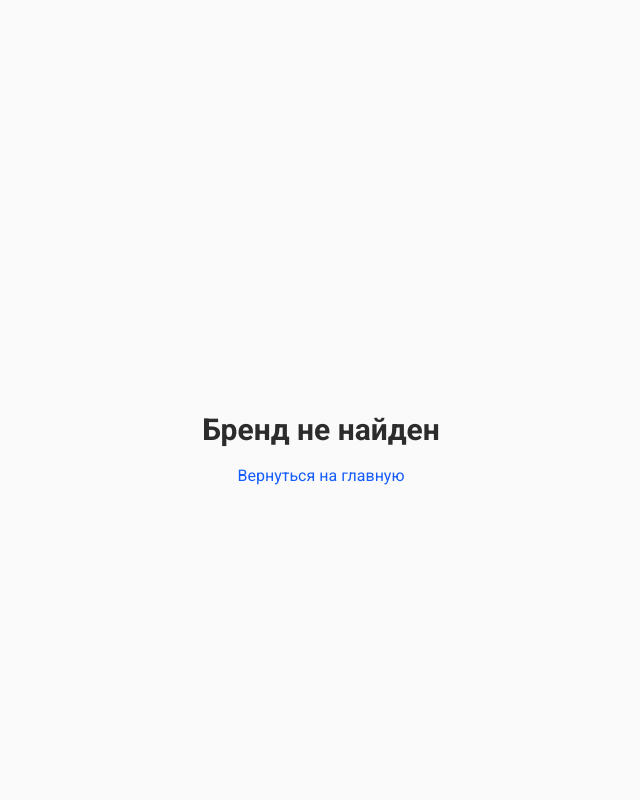
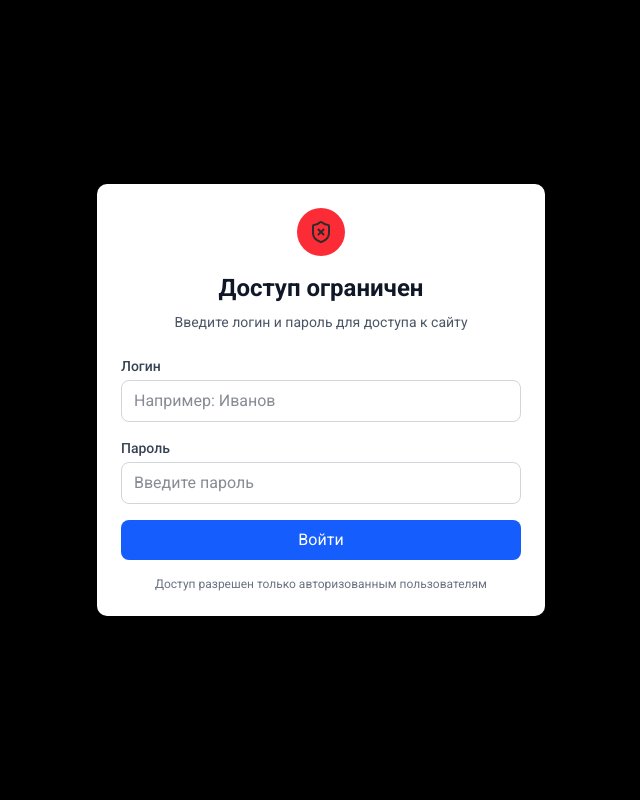
Before and after one commit to Kravchenko-Sergey/atm-doka, a Next.js app: page /login in a window 1280 px wide. Shown: the top 800 px of the page, without its empty margins (319-959 px from the left). Built offline with nearby package versions, Linux system fonts and the light colour scheme.

Commit message:
add auth

```diff
--- /dev/null
+++ b/src/app/api/auth/route.ts
@@ -0,0 +1,75 @@
+import { NextResponse } from 'next/server'
+
+export async function POST(request: Request) {
+	try {
+		const { action } = await request.json()
+
+		if (action === 'login') {
+			// Устанавливаем время последней активности
+			const now = new Date()
+			const expiresAt = new Date(now.getTime() + 24 * 60 * 60 * 1000) // +24 часа
+
+			const response = NextResponse.json({
+				success: true,
+				expiresAt: expiresAt.toISOString()
+			})
+
+			// Устанавливаем cookie авторизации
+			response.cookies.set('auth', 'true', {
+				httpOnly: true,
+				secure: process.env.NODE_ENV === 'production',
+				sameSite: 'lax',
+				maxAge: 60 * 60 * 24, // 24 часа
+				path: '/'
+			})
+
+			// Устанавливаем cookie с временем истечения сессии
+			response.cookies.set('auth_expires', expiresAt.toISOString(), {
+				httpOnly: true,
+				secure: process.env.NODE_ENV === 'production',
+				sameSite: 'lax',
+				maxAge: 60 * 60 * 24,
+				path: '/'
+			})
+
+			return response
+		}
+
+		if (action === 'logout') {
+			const response = NextResponse.json({ success: true })
+
+			// Удаляем cookies
+			response.cookies.delete('auth')
+			response.cookies.delete('auth_expires')
+
+			return response
+		}
+
+		if (action === 'check') {
+			// Проверяем не истекла ли сессия
+			const expiresAt = request.headers
+				.get('cookie')
+				?.match(/auth_expires=([^;]+)/)?.[1]
+
+			if (expiresAt) {
+				const expiresDate = new Date(expiresAt)
+				const now = new Date()
+
+				if (now > expiresDate) {
+					// Сессия истекла
+					return NextResponse.json({ expired: true })
+				}
+			}
+
+			return NextResponse.json({ expired: false })
+		}
+
+		return NextResponse.json({ error: 'Invalid action' }, { status: 400 })
+	} catch (error) {
+		console.error('Auth API error:', error)
+		return NextResponse.json(
+			{ error: 'Internal server error' },
+			{ status: 500 }
+		)
+	}
+}
--- a/src/app/layout.tsx
+++ b/src/app/layout.tsx
@@ -30,12 +30,20 @@ export default function RootLayout({
 	}
 
 	return (
-		<html lang='ru' className={`${theme} ${roboto.className} scroll-smooth scroll-pt-[188px] lg:scroll-pt-[134px]`} suppressHydrationWarning>
+		<html
+			lang='ru'
+			className={`${theme} ${roboto.className} scroll-smooth scroll-pt-[188px] lg:scroll-pt-[134px]`}
+			suppressHydrationWarning
+		>
 			<head></head>
-			<body className={`min-h-screen w-full bg-[#fafafa] text-[#2C2C2C] flex flex-col dark:bg-[#292a2e] dark:text-[#fafafa]`}>
-				{/* <Header theme={theme} /> */}
-				<main className='mx-auto w-full max-w-[1572px] flex flex-col flex-1 justify-center pt-[100px]'>{children}</main>
-				{/* <Footer theme={theme} toggleTheme={toggleTheme} /> */}
+			<body
+				className={`min-h-screen w-full bg-[#fafafa] text-[#2C2C2C] flex flex-col dark:bg-[#292a2e] dark:text-[#fafafa]`}
+			>
+				<Header theme={theme} />
+				<main className='mx-auto w-full max-w-[1572px] flex flex-col flex-1 justify-center pt-[100px]'>
+					{children}
+				</main>
+				<Footer theme={theme} toggleTheme={toggleTheme} />
 				<Toaster />
 				<Analytics />
 			</body>
--- /dev/null
+++ b/src/app/login/page.tsx
@@ -0,0 +1,194 @@
+'use client'
+
+import { useState } from 'react'
+import { useRouter, useSearchParams } from 'next/navigation'
+import { ShieldX } from 'lucide-react'
+
+// Массив разрешенных фамилий
+const ALLOWED_LASTNAMES = [
+	'Кравченко',
+	'Луганский',
+	'Колобовников',
+	'Джуманьязов',
+	'Иванов',
+	'Бондарь'
+]
+
+// Общий пароль для всех
+const COMMON_PASSWORD = 'atm2026'
+
+export default function LoginPage() {
+	const router = useRouter()
+	const searchParams = useSearchParams()
+	const redirectTo = searchParams.get('redirectTo') || '/'
+
+	const [lastname, setLastname] = useState('')
+	const [password, setPassword] = useState('')
+	const [error, setError] = useState('')
+	const [isLoading, setIsLoading] = useState(false)
+
+	const handleSubmit = async (e: React.FormEvent) => {
+		e.preventDefault()
+		setError('')
+		setIsLoading(true)
+
+		// Триммируем и нормализуем фамилию
+		const trimmedLastname = lastname.trim()
+		const normalizedLastname =
+			trimmedLastname.charAt(0).toUpperCase() +
+			trimmedLastname.slice(1).toLowerCase()
+
+		// Проверка фамилии в массиве (регистронезависимая)
+		const isLastnameValid = ALLOWED_LASTNAMES.some(
+			(name) => name.toLowerCase() === trimmedLastname.toLowerCase()
+		)
+
+		// Проверка пароля
+		const isPasswordValid = password === COMMON_PASSWORD
+
+		console.log('Login attempt:', {
+			enteredLastname: trimmedLastname,
+			isValidLastname: isLastnameValid,
+			isValidPassword: isPasswordValid
+		})
+
+		if (isLastnameValid && isPasswordValid) {
+			try {
+				const response = await fetch('/api/auth', {
+					method: 'POST',
+					headers: {
+						'Content-Type': 'application/json'
+					},
+					body: JSON.stringify({ action: 'login' })
+				})
+
+				const data = await response.json()
+
+				if (response.ok && data.success) {
+					// Принудительно обновляем страницу, чтобы middleware сработал
+					router.push(redirectTo)
+					router.refresh() // Добавляем refresh для обновления cookie на клиенте
+				} else {
+					setError(
+						'Ошибка авторизации: ' + (data.error || 'Неизвестная ошибка')
+					)
+				}
+			} catch (error) {
+				console.error('Fetch error:', error)
+				setError('Ошибка соединения с сервером')
+			}
+		} else {
+			setError('Неверная фамилия или пароль')
+		}
+
+		setIsLoading(false)
+	}
+
+	return (
+		<div className='min-h-screen bg-gray-100 flex items-center justify-center'>
+			<div className='fixed inset-0 bg-black bg-opacity-50 flex items-center justify-center z-50 p-4'>
+				<div className='bg-white rounded-lg shadow-xl max-w-md w-full transform transition-all'>
+					<div className='p-6'>
+						<div className='text-center mb-6'>
+							<div className='mx-auto flex items-center justify-center h-12 w-12 rounded-full bg-red-500 mb-4'>
+								<ShieldX />
+							</div>
+							<h2 className='text-2xl font-bold text-gray-900'>
+								Доступ ограничен
+							</h2>
+							<p className='mt-2 text-sm text-gray-600'>
+								Введите логин и пароль для доступа к сайту
+							</p>
+						</div>
+
+						<form onSubmit={handleSubmit} className='space-y-4'>
+							<div>
+								<label
+									htmlFor='lastname'
+									className='block text-sm font-medium text-gray-700 mb-1'
+								>
+									Логин
+								</label>
+								<input
+									id='lastname'
+									type='text'
+									value={lastname}
+									onChange={(e) => setLastname(e.target.value)}
+									className='w-full px-3 py-2 border border-gray-300 rounded-md focus:outline-none focus:ring-2 focus:ring-blue-500 focus:border-transparent text-gray-900 bg-white'
+									placeholder='Например: Иванов'
+									required
+									disabled={isLoading}
+									autoComplete='off'
+								/>
+							</div>
+
+							<div>
+								<label
+									htmlFor='password'
+									className='block text-sm font-medium text-gray-700 mb-1'
+								>
+									Пароль
+								</label>
+								<input
+									id='password'
+									type='password'
+									value={password}
+									onChange={(e) => setPassword(e.target.value)}
+									className='w-full px-3 py-2 border border-gray-300 rounded-md focus:outline-none focus:ring-2 focus:ring-blue-500 focus:border-transparent text-gray-900 bg-white'
+									placeholder='Введите пароль'
+									required
+									disabled={isLoading}
+									autoComplete='off'
+								/>
+							</div>
+
+							{error && (
+								<div className='bg-red-50 border border-red-200 text-red-700 px-4 py-3 rounded-md text-sm'>
+									{error}
+								</div>
+							)}
+
+							<button
+								type='submit'
+								disabled={isLoading}
+								className='w-full bg-blue-600 text-white py-2 px-4 rounded-md hover:bg-blue-700 focus:outline-none focus:ring-2 focus:ring-blue-500 focus:ring-offset-2 transition-colors disabled:opacity-50 disabled:cursor-not-allowed'
+							>
+								{isLoading ? (
+									<span className='flex items-center justify-center'>
+										<svg
+											className='animate-spin -ml-1 mr-3 h-5 w-5 text-white'
+											xmlns='http://www.w3.org/2000/svg'
+											fill='none'
+											viewBox='0 0 24 24'
+										>
+											<circle
+												className='opacity-25'
+												cx='12'
+												cy='12'
+												r='10'
+												stroke='currentColor'
+												strokeWidth='4'
+											></circle>
+											<path
+												className='opacity-75'
+												fill='currentColor'
+												d='M4 12a8 8 0 018-8V0C5.373 0 0 5.373 0 12h4zm2 5.291A7.962 7.962 0 014 12H0c0 3.042 1.135 5.824 3 7.938l3-2.647z'
+											></path>
+										</svg>
+										Вход...
+									</span>
+								) : (
+									'Войти'
+								)}
+							</button>
+						</form>
+
+						<div className='mt-4 text-center text-xs text-gray-500'>
+							<p>Доступ разрешен только авторизованным пользователям</p>
+						</div>
+					</div>
+				</div>
+			</div>
+		</div>
+	)
+}
--- a/src/app/project-closed/page.tsx
+++ /dev/null
@@ -1,9 +0,0 @@
-export default function ProjectClosed() {
-	return (
-		<div className='min-h-screen flex flex-col items-center justify-center p-4'>
-			<div className='max-w-md text-center'>
-				<h1 className='text-4xl font-bold text-red-600 mb-6'>Проект закрыт</h1>
-			</div>
-		</div>
-	)
-}
--- /dev/null
+++ b/src/globals.d.ts
@@ -0,0 +1,5 @@
+// globals.d.ts
+declare module '*.css' {
+	const content: { [className: string]: string }
+	export default content
+}
--- a/src/middleware.ts
+++ b/src/middleware.ts
@@ -1,27 +1,51 @@
-import { NextResponse } from 'next/server';
-import type { NextRequest } from 'next/server';
+import { NextResponse } from 'next/server'
+import type { NextRequest } from 'next/server'
 
 export function middleware(request: NextRequest) {
-  // Разрешаем доступ только к странице закрытия проекта
-  if (request.nextUrl.pathname === '/project-closed') {
-    return NextResponse.next();
-  }
+	const authCookie = request.cookies.get('auth')
+	const expiresCookie = request.cookies.get('auth_expires')
+	const isAuthenticated = authCookie?.value === 'true'
+	const isLoginPage = request.nextUrl.pathname === '/login'
+	const isApiRoute = request.nextUrl.pathname.startsWith('/api')
 
-  // Для всех остальных страниц делаем редирект
-  const url = request.nextUrl.clone();
-  url.pathname = '/project-closed';
-  return NextResponse.redirect(url);
+	// Проверяем не истекла ли сессия
+	if (isAuthenticated && expiresCookie?.value) {
+		const expiresDate = new Date(expiresCookie.value)
+		const now = new Date()
+
+		if (now > expiresDate) {
+			// Сессия истекла - удаляем cookie и перенаправляем на логин
+			const response = NextResponse.redirect(new URL('/login', request.url))
+			response.cookies.delete('auth')
+			response.cookies.delete('auth_expires')
+			return response
+		}
+	}
+
+	// Разрешаем доступ к статическим файлам и API
+	if (
+		request.nextUrl.pathname.match(/\.(jpg|jpeg|png|gif|svg|css|js|ico)$/) ||
+		isApiRoute
+	) {
+		return NextResponse.next()
+	}
+
+	// Если пользователь авторизован - пропускаем
+	if (isAuthenticated) {
+		return NextResponse.next()
+	}
+
+	// Если не авторизован и не на странице логина - редирект на логин
+	if (!isAuthenticated && !isLoginPage) {
+		const url = request.nextUrl.clone()
+		url.pathname = '/login'
+		url.search = `?redirectTo=${encodeURIComponent(request.nextUrl.pathname)}`
+		return NextResponse.redirect(url)
+	}
+
+	return NextResponse.next()
 }
 
 export const config = {
-  matcher: [
-    /*
-     * Match all request paths except:
-     * - _next/static (static files)
-     * - _next/image (image optimization files)
-     * - favicon.ico (favicon file)
-     * - public folder files
-     */
-    '/((?!_next/static|_next/image|favicon.ico|public/).*)',
-  ],
-};
+	matcher: ['/((?!_next/static|_next/image|favicon.ico).*)']
+}
```
